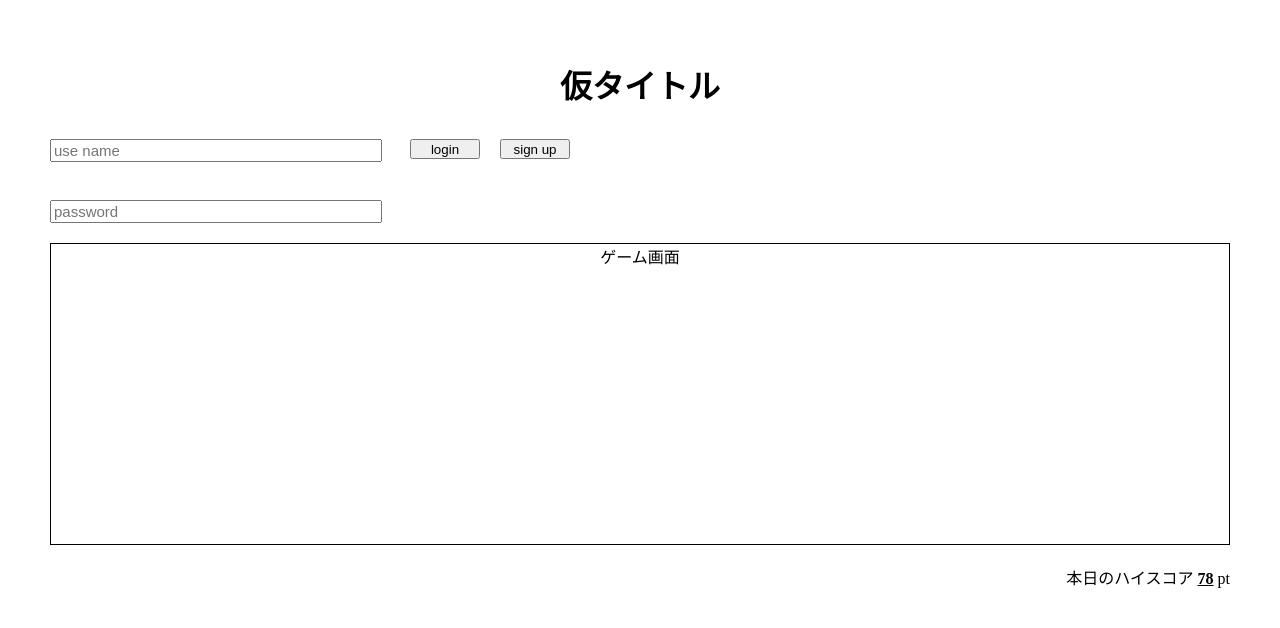
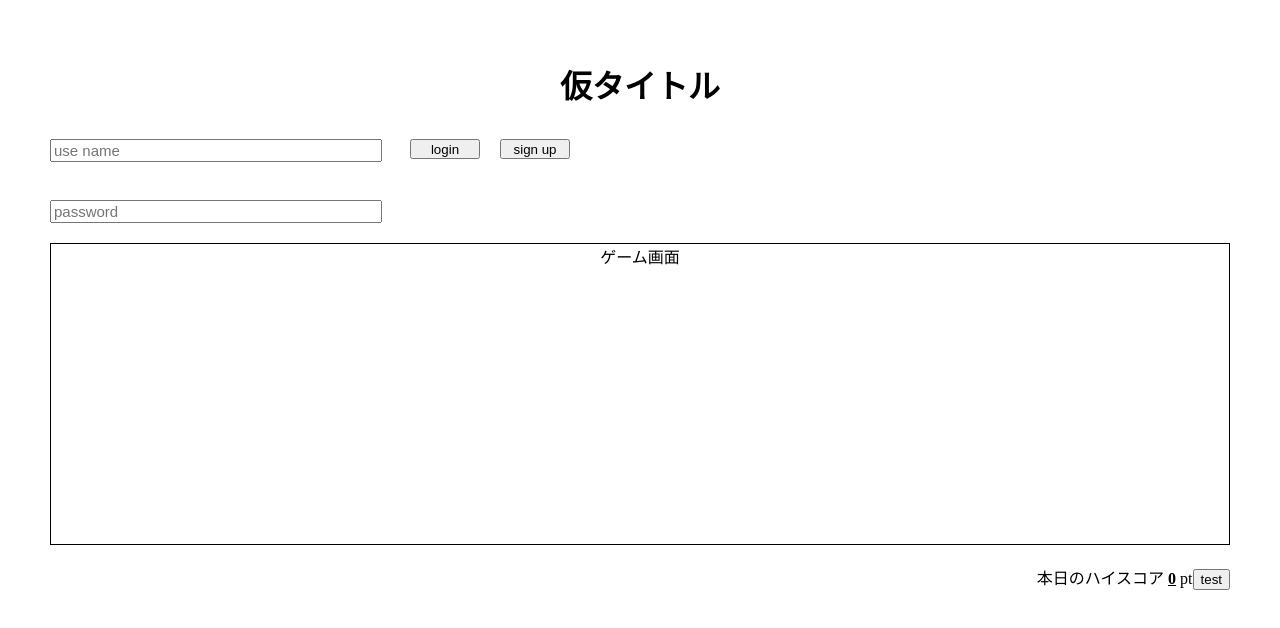
Before and after one commit to Team3-snoppy/wake_up_typing, a React (Vite) app in the folder front/: page / in a window 1280 px wide. Shown: the top 628 px of the page. Built offline with nearby package versions, Linux system fonts and the light colour scheme; no server answers.

Commit message:
Score.jsx　途中

```diff
--- a/front/src/Score.jsx
+++ b/front/src/Score.jsx
@@ -1,13 +1,37 @@
-// import { useState } from 'react'
-import './Score.css'
+import { useState, useEffect } from 'react';
+import './Score.css';
 
 function Score() {
+  const [score, setScore] = useState(0);
+
+  const date = new Date();
+  const year = date.getFullYear();
+  const month = date.getMonth() + 1;
+  const day = date.getDate();
+
+  async function getScore() {
+    const responce = await fetch(`/api/scores/records/${year}-${month}-${day}`);
+    const todayScore = await responce;
+    console.log(responce);
+    console.log(todayScore);
+  }
+
+  useEffect(() => {
+    getScore();
+  }, []);
 
   return (
-    <div className='scorContainer'>
-        本日のハイスコア <u><b>78</b></u> pt
+    <div className="scorContainer">
+      本日のハイスコア{' '}
+      <u>
+        <b>{score}</b>
+      </u>{' '}
+      pt
+      <button onClick={getScore}>test</button>
     </div>
-  )
+  );
 }
 
 export default Score;
+
+//  /api/scores/records/:date 指定した日付
```
Also changed, not shown: 1 other file (tests, documents, lock files or other folders).
